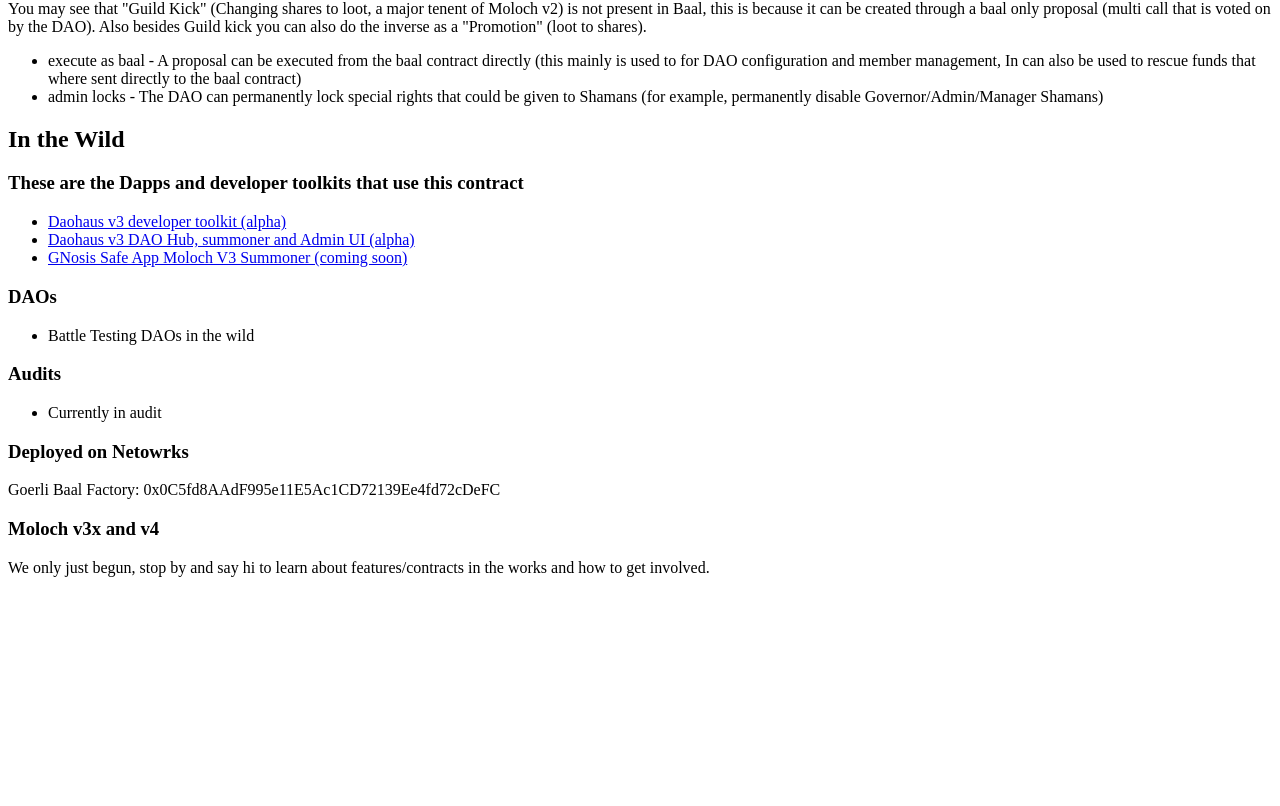
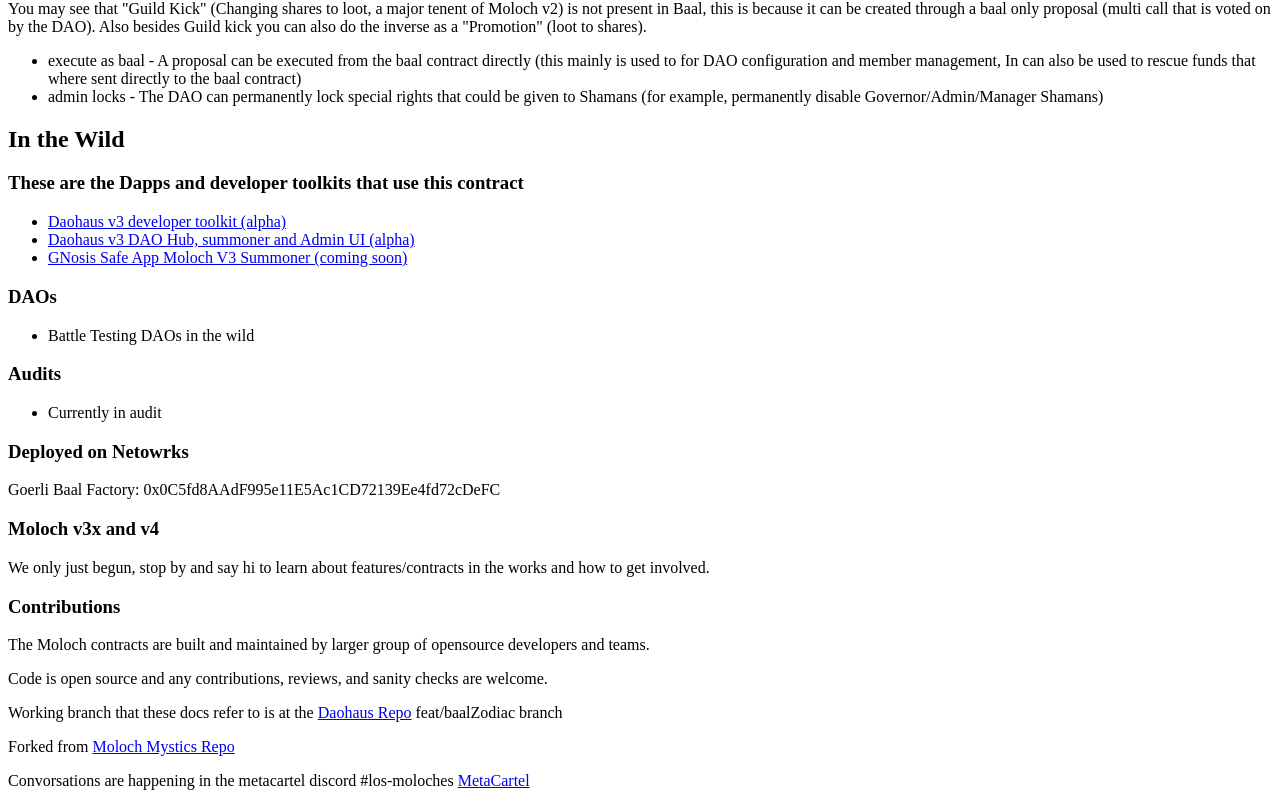
Before and after one commit to HausDAO/baal-docs, a Next.js app: page / in a window 1280 px wide. Shown: the part 2997-3803 px from the top of the page. Before the commit the page ends 3590 px from the top, so only its background shows below. Built offline with nearby package versions, Linux system fonts and the light colour scheme.

Commit message:
add contribution section

```diff
--- a/pages/index.mdx
+++ b/pages/index.mdx
@@ -149,3 +149,15 @@
 ### Moloch v3x and v4
 
 We only just begun, stop by and say hi to learn about features/contracts in the works and how to get involved.
+
+
+### Contributions
+The Moloch contracts are built and maintained by larger group of opensource developers and teams.
+
+Code is open source and any contributions, reviews, and sanity checks are welcome.
+
+Working branch that these docs refer to is at the [Daohaus Repo](https://github.com/HausDAO/Baal) feat/baalZodiac branch
+
+Forked from [Moloch Mystics Repo](https://github.com/Moloch-Mystics/Baal)
+
+Convorsations are happening in the metacartel discord #los-moloches [MetaCartel](https://discord.gg/zSx96PmthM)
```
